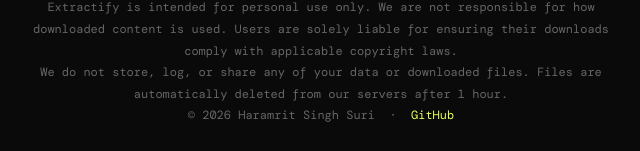
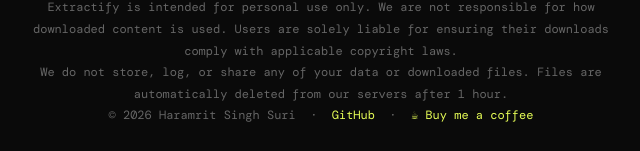
Before and after one commit to Hamoric13/extractify, a FastAPI app: page / in a window 1280 px wide. Shown: the part 649-800 px from the top of the page, without its empty margins (319-959 px from the left). Run offline with FastAPI, Linux system fonts and the light colour scheme; some web fonts are replaced.

Commit message:
added ko-fi link to footer

```diff
--- a/templates/index.html
+++ b/templates/index.html
@@ -29,6 +29,8 @@
       <p>
         © 2026 Haramrit Singh Suri &nbsp;·&nbsp;
         <a href="https://github.com/Hamoric13/extractify" target="_blank">GitHub</a>
+        &nbsp;·&nbsp;
+        <a href="https://ko-fi.com/haramritsinghsuri" target="_blank">☕ Buy me a coffee</a>
       </p>
     </div>
   </footer>
```
